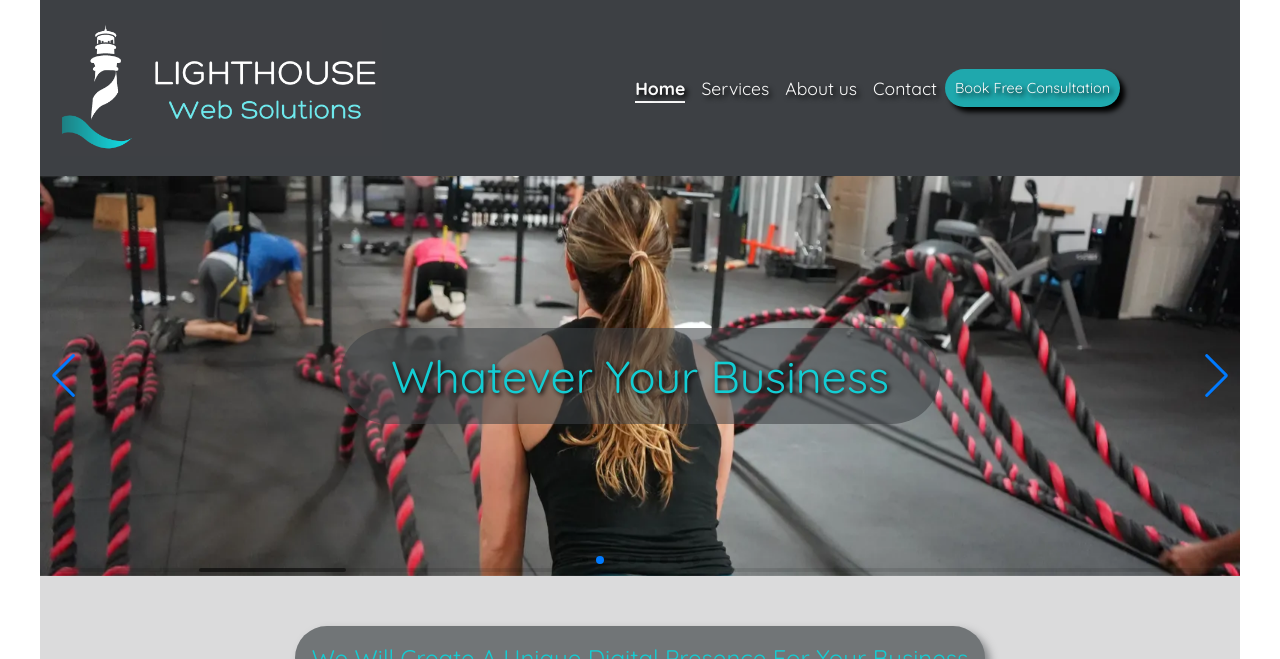
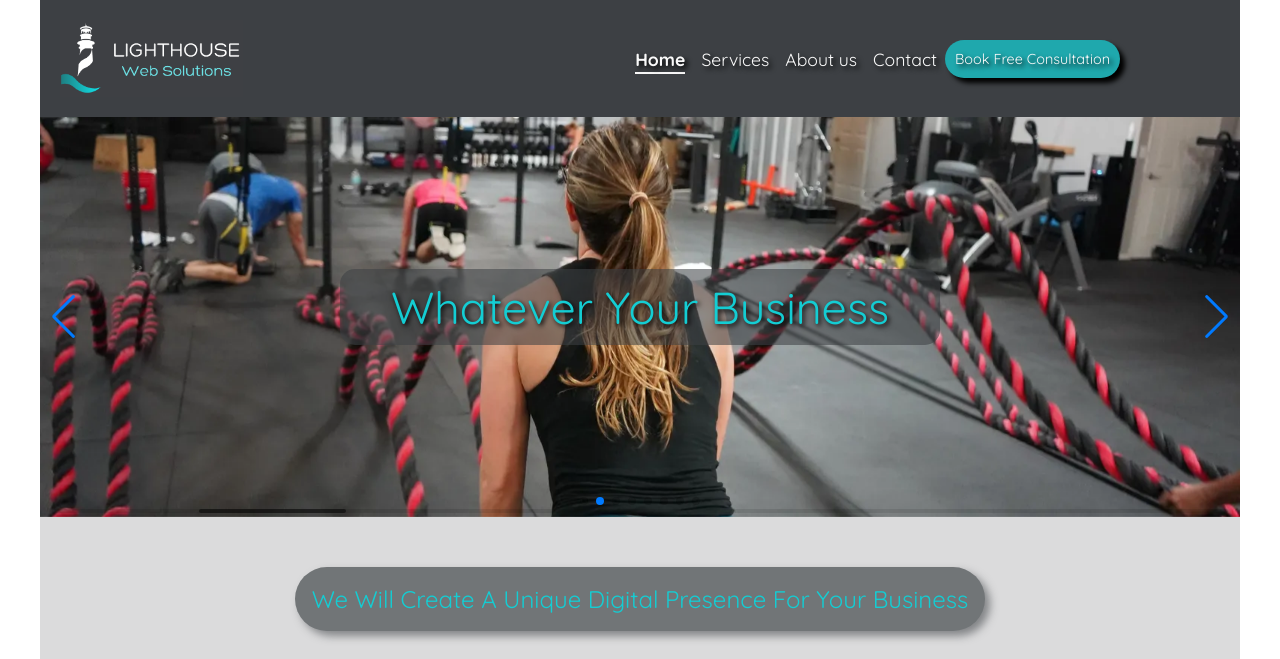
Before and after one commit to steve-doc/lighthouse, a plain HTML site: page index.html in a window 1280 px wide. Shown: the top 659 px of the page. Drawn offline with nearby package versions, Linux system fonts and the light colour scheme.

Commit message:
resized navbar

```diff
--- a/assets/css/style.css
+++ b/assets/css/style.css
@@ -243,8 +243,8 @@ main {
   text-shadow: 2px 2px 5px black;
   margin: 0 25%;
   text-transform: capitalize;
-  padding: 20px;
-  border-radius: 50px;
+  padding: 10px;
+  border-radius: 15px;
   text-align: center;
   position: absolute;
   top: 19vh;
@@ -350,7 +350,7 @@ footer img {
   }
 
   .logo img {
-    width: 500px;
+    width: 250px;
     padding: 20px 0 20px 20px;
   }
 
--- a/index.html
+++ b/index.html
@@ -17,7 +17,7 @@
           <img
             src="assets/images/lighthouse-logo.png"
             alt="Lighthouse logo"
-            width="300"
+            width="200"
           />
         </a>
 
```
Also changed, not shown: assets/images/coffee-shop.jpg (deleted), 8 other files.
